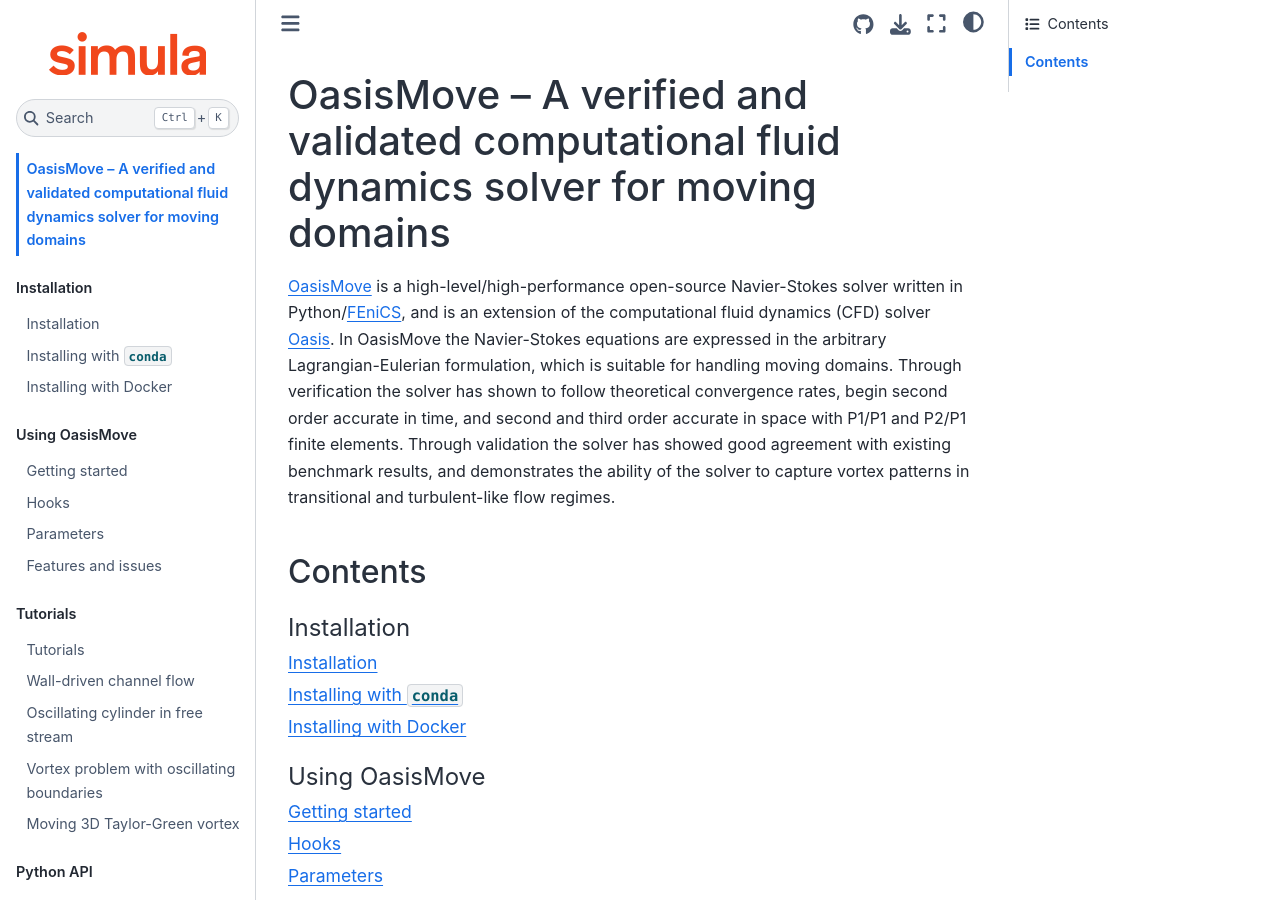
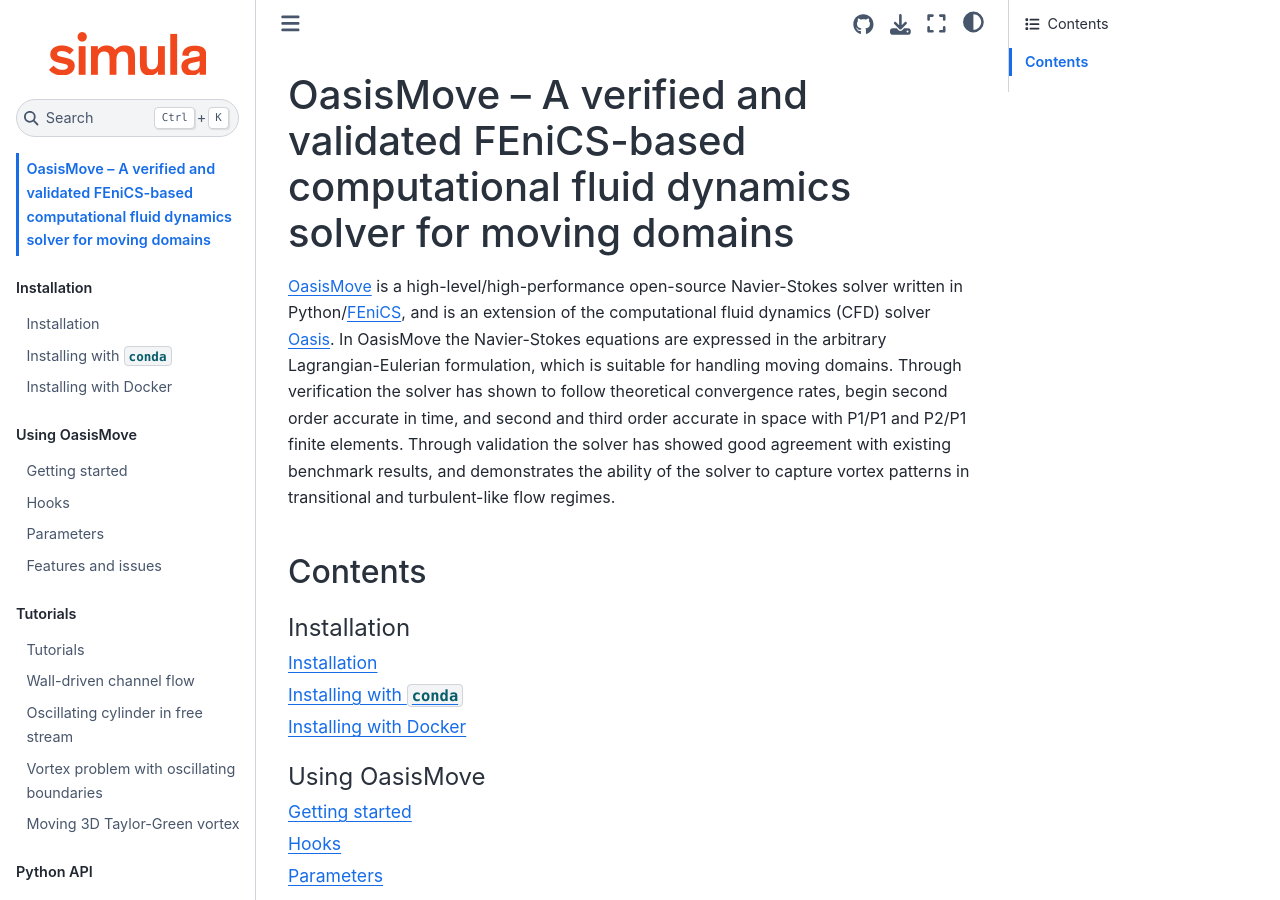
Before and after one commit to KVSlab/OasisMove, a Jupyter Book: the page built from docs/index.md, in a window 1280 px wide and 900 px high. Built offline with Jupyter Book 1.0.4 settings and Sphinx 7.4.7 and the Sphinx Book theme 1.1.4, drawn with Linux system fonts in a browser that asks for light colours.

Commit message:
Update title in docs

```diff
--- a/docs/index.md
+++ b/docs/index.md
@@ -1,4 +1,4 @@
-# OasisMove – A verified and validated computational fluid dynamics solver for moving domains
+# OasisMove – A verified and validated FEniCS-based computational fluid dynamics solver for moving domains
 
 [OasisMove](https://github.com/KVSlab/OasisMove) is a high-level/high-performance open-source Navier-Stokes solver
 written in Python/[FEniCS](https://fenicsproject.org/), and is an extension of the computational fluid dynamics (CFD)
```
